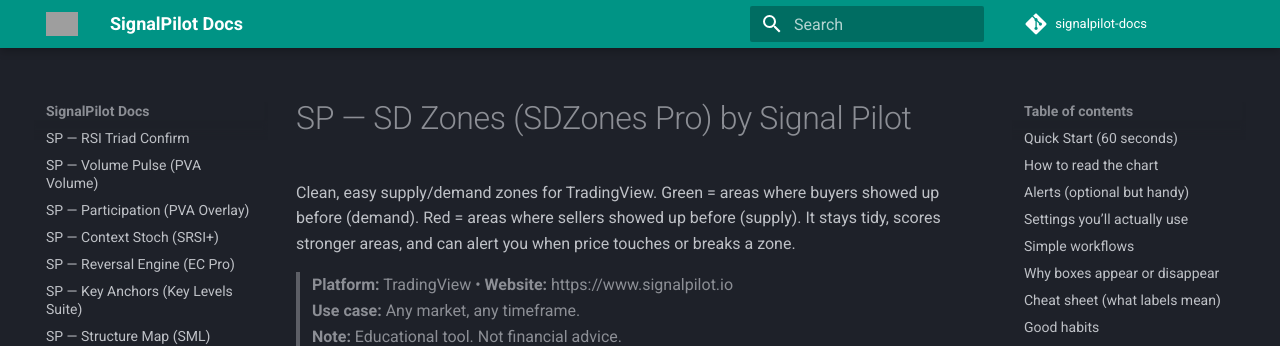
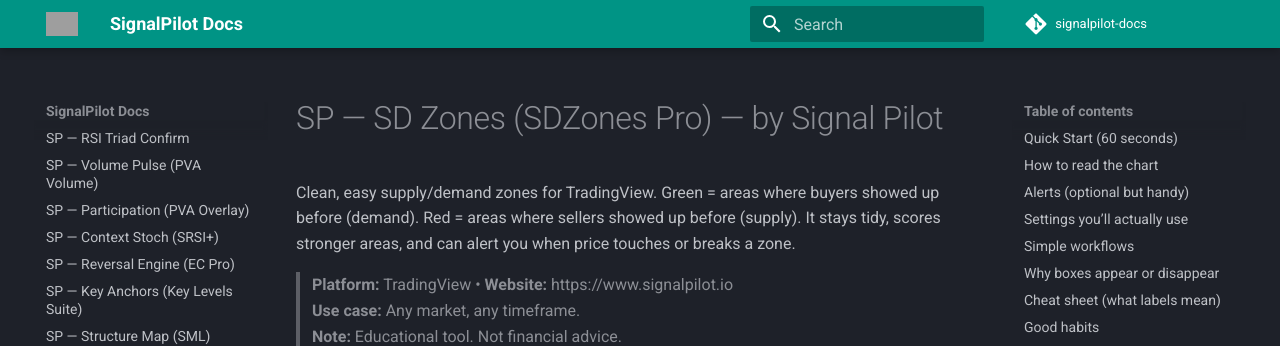
Before and after one commit to Signalpilot/signalpilot-docs, an MkDocs documentation site: the page built from docs/sp-sdzones-pro.md, in a window 1280 px wide and 900 px high. Shown: the top 346 px of the window. Built offline with MkDocs 1.6.1 and Material for MkDocs 9.7.7, drawn with Linux system fonts in a browser that asks for light colours; comment, search, counter and statistics services are not loaded; grey boxes are pictures that could not be loaded.

```diff
--- a/docs/sp-sdzones-pro.md
+++ b/docs/sp-sdzones-pro.md
@@ -1,4 +1,4 @@
-# SP — SD Zones (SDZones Pro) by Signal Pilot
+# SP — SD Zones (SDZones Pro) — by Signal Pilot
 
 Clean, easy supply/demand zones for TradingView. Green = areas where buyers showed up before (demand). Red = areas where sellers showed up before (supply). It stays tidy, scores stronger areas, and can alert you when price touches or breaks a zone.
 
```
